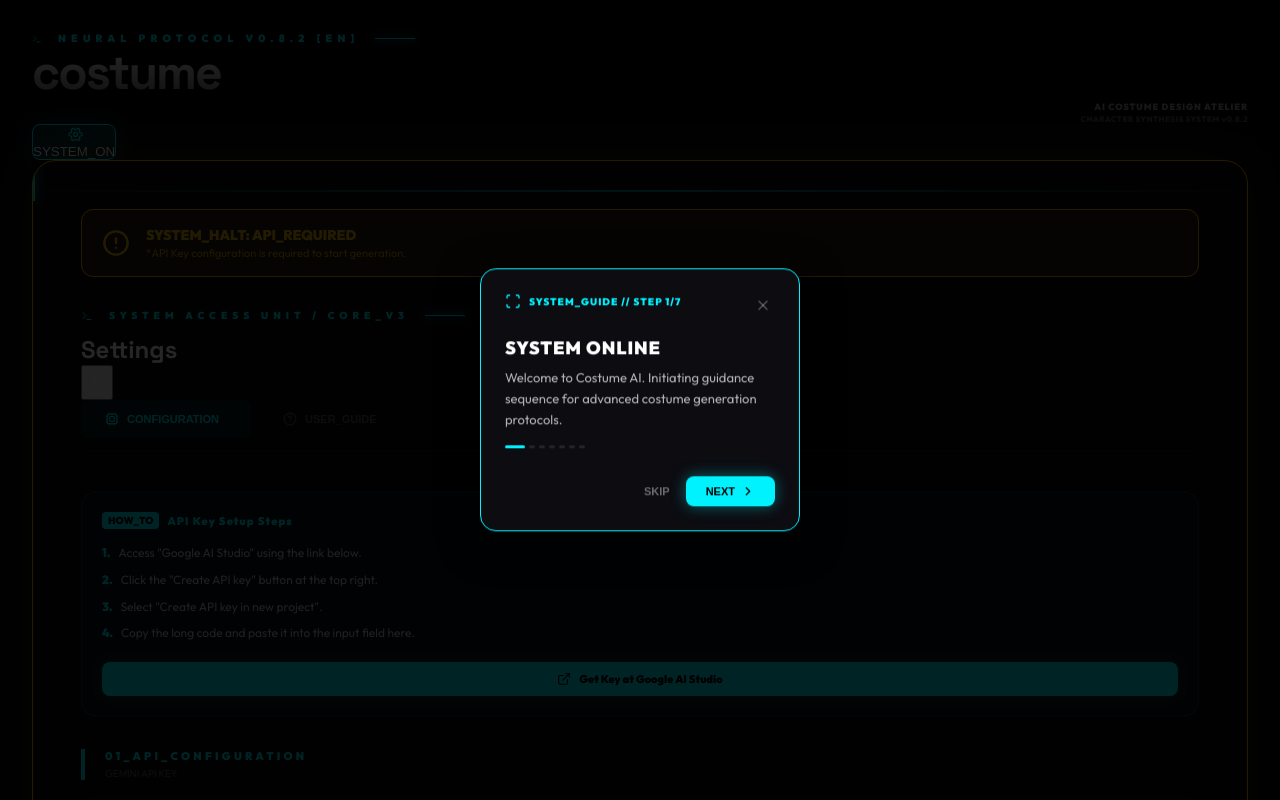
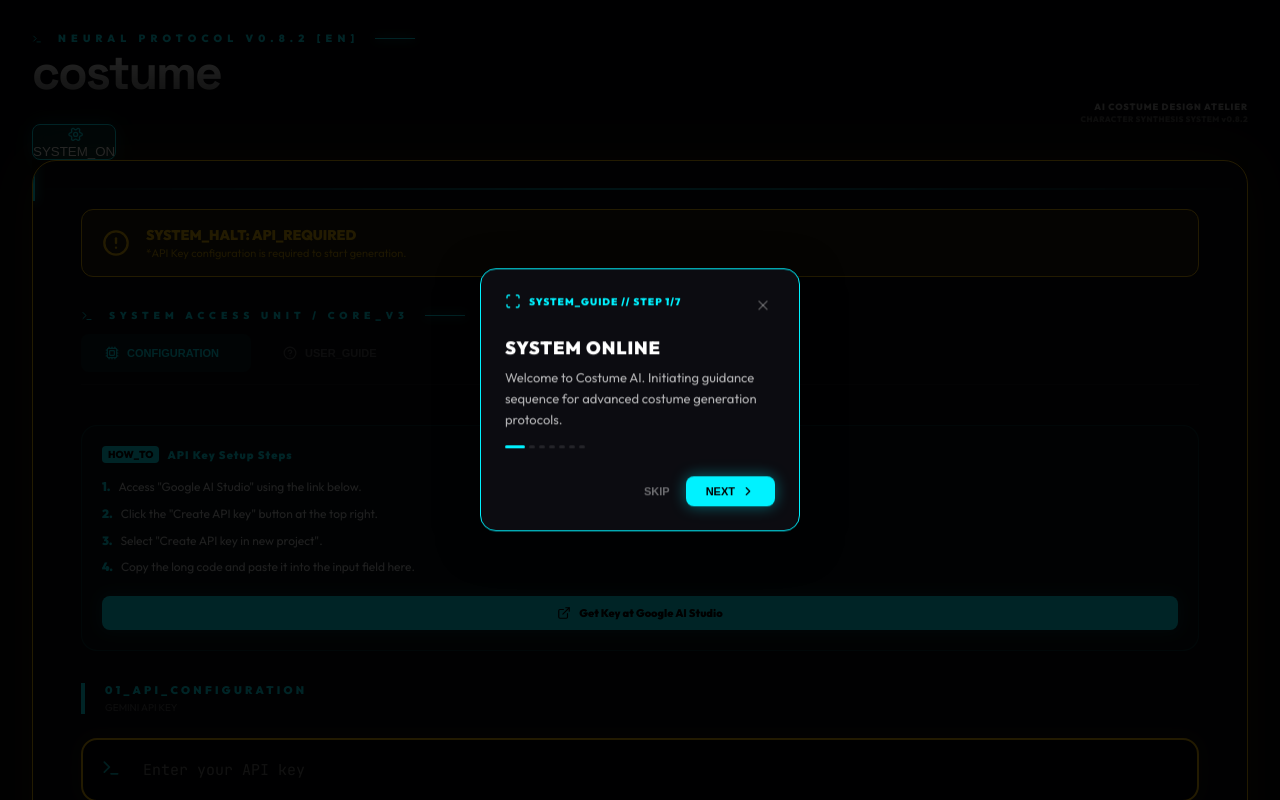
Before and after one commit to yukiokap/costume-ai, a React (Vite) app: page / in a window 1280 px wide. Shown: the top 800 px of the page. Built offline with nearby package versions, Linux system fonts and the light colour scheme.

Commit message:
Remove Settings title and close button from SettingsModal

```diff
--- a/src/components/settings/SettingsModal.tsx
+++ b/src/components/settings/SettingsModal.tsx
@@ -1,7 +1,6 @@
 import React, { useState, useEffect, useRef } from 'react';
 import { motion, AnimatePresence } from 'framer-motion';
 import {
-    X,
     Terminal,
     ExternalLink,
     Check,
@@ -220,22 +219,13 @@
                             )}
                         </AnimatePresence>
 
-                        <div className="flex justify-between items-start mb-12">
+                        <div className="flex justify-between items-start mb-6">
                             <div>
                                 <div className="title-sub" style={{ fontSize: '10px' }}>
                                     <Terminal size={12} style={{ color: 'var(--cyan)' }} />
                                     SYSTEM ACCESS UNIT / CORE_v3
                                 </div>
-                                <h2 className="text-4xl font-black uppercase tracking-tighter" style={{ fontFamily: "'Space Grotesk', sans-serif" }}>
-                                    {t('common.settings').split(' ')[0]} <span style={{ color: 'var(--cyan)' }}>{t('common.settings').split(' ')[1] || ''}</span>
-                                </h2>
                             </div>
-                            <button
-                                onClick={onClose}
-                                className="p-2 hover:bg-white/10 rounded-full transition-colors"
-                            >
-                                <X size={28} style={{ color: 'rgba(255,255,255,0.3)' }} />
-                            </button>
                         </div>
 
                         <div style={{ display: 'flex', gap: '8px', marginBottom: '40px', borderBottom: '1px solid rgba(255, 255, 255, 0.05)', paddingBottom: '12px' }}>
```
